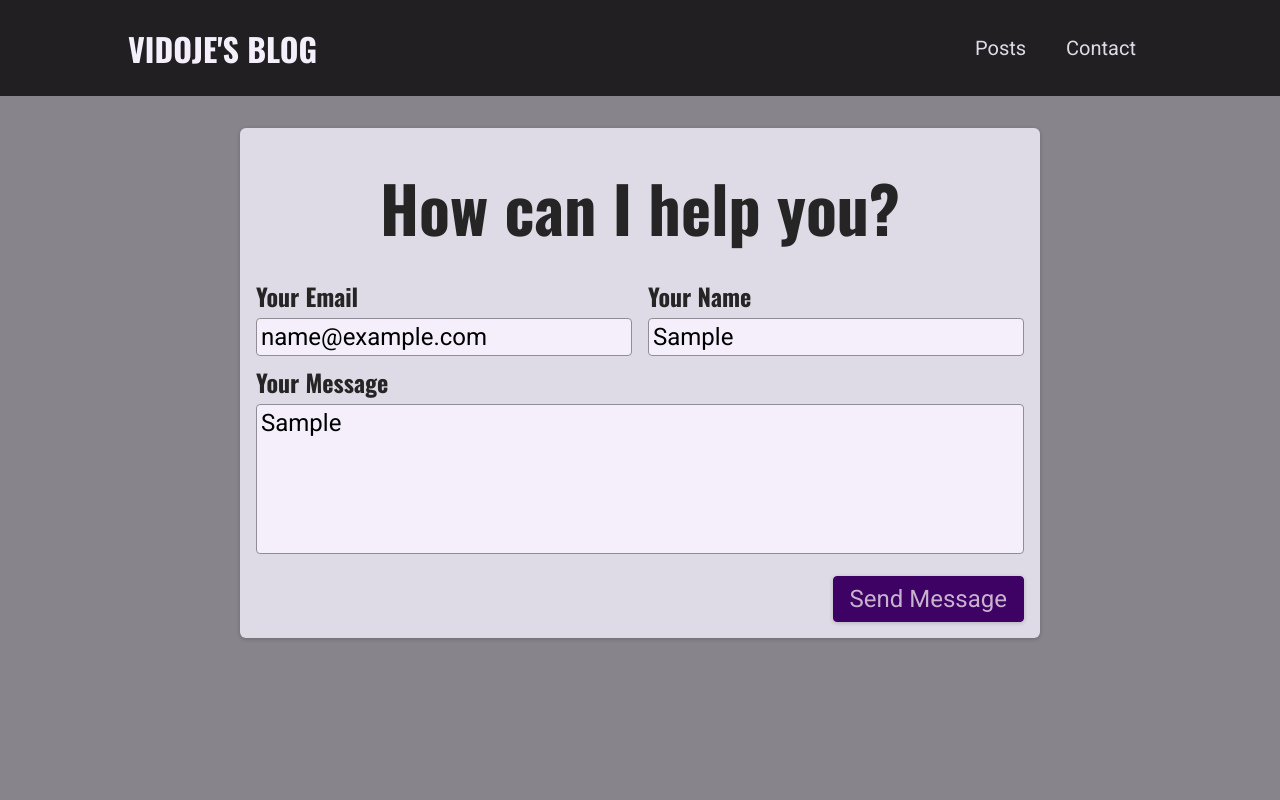
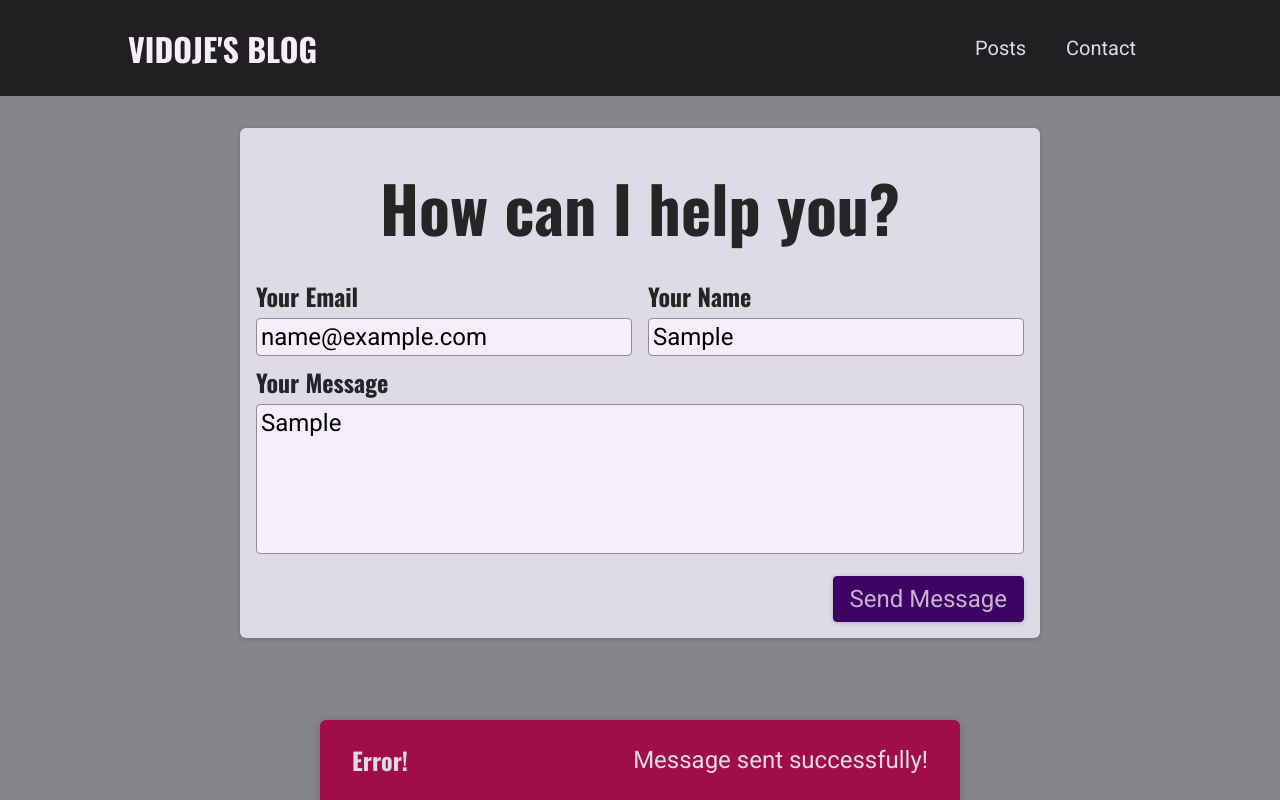
Before and after one commit to Vidoyeah/blog-nextjs, a Next.js app: page /contact in a window 1280 px wide. Both pictures are taken after typing "name@example.com", "Sample", "Sample" into the empty fields and a click on the button "Send Message". Built offline with nearby package versions, Linux system fonts and the light colour scheme; no server answers; the database is empty.

Commit message:
add ui feedback and reset the input

```diff
--- a/components/contact/contact-form.js
+++ b/components/contact/contact-form.js
@@ -1,23 +1,83 @@
+import Notification from '../ui/notification';
 import classes from './contact-form.module.css';
-import { useState } from 'react';
+import { useState, useEffect } from 'react';
+
+async function sendContactData(contactDetails) {
+  const response = await fetch('/api/contact', {
+    method: 'POST',
+    body: JSON.stringify(contactDetails),
+    headers: { 'Content-Type': 'application/json' },
+  });
+  const data = await response.json();
+
+  if (!response.ok) {
+    throw new Error(data.message || 'Something went wrong');
+  }
+}
 
 function ContactForm() {
   const [enteredEmail, setEnteredEmail] = useState('');
   const [enteredName, setEnteredName] = useState('');
   const [enteredMessage, setEnteredMessage] = useState('');
 
-  function sendMessageHandler(event) {
+  const [requestStatus, setRequestStatus] = useState();
+  const [requestError, setRequestError] = useState();
+
+  useEffect(() => {
+    if (requestStatus === 'success' || requestStatus === 'error') {
+      const timer = setInterval(() => {
+        setRequestStatus(null);
+        setRequestError(null);
+      }, 3000);
+      return () => clearTimeout(timer);
+    }
+  }, [requestStatus]);
+
+  async function sendMessageHandler(event) {
     event.preventDefault();
 
-    fetch('/api/contact', {
-      method: 'POST',
-      body: JSON.stringify({
+    setRequestStatus('pending');
+
+    try {
+      await sendContactData({
         email: enteredEmail,
         name: enteredName,
         message: enteredMessage,
-      }),
-      headers: { 'Content-Type': 'application/json' },
-    });
+      });
+      setRequestStatus('success');
+      setEnteredMessage('');
+      setEnteredEmail('');
+      setEnteredName('');
+    } catch (error) {
+      setRequestError(error.message);
+      setRequestStatus('error');
+    }
+  }
+
+  let notification;
+
+  if (requestStatus === 'success') {
+    notification = {
+      status: 'success',
+      title: 'Success!',
+      message: 'Message sent successfully!',
+    };
+  }
+
+  if (requestStatus === 'error') {
+    notification = {
+      status: 'error',
+      title: 'Error!',
+      message: 'Message sent successfully!',
+    };
+  }
+
+  if (requestStatus === 'pending') {
+    notification = {
+      status: 'pending',
+      title: 'Sending message',
+      message: requestError,
+    };
   }
 
   return (
@@ -63,6 +123,13 @@
           <button>Send Message</button>
         </div>
       </form>
+      {notification && (
+        <Notification
+          status={notification.status}
+          title={notification.title}
+          message={notification.message}
+        />
+      )}
     </section>
   );
 }
--- /dev/null
+++ b/components/ui/notification.js
@@ -0,0 +1,26 @@
+import classes from './notification.module.css';
+
+function Notification(props) {
+  const { title, message, status } = props;
+
+  let statusClasses = '';
+
+  if (status === 'success') {
+    statusClasses = classes.success;
+  }
+
+  if (status === 'error') {
+    statusClasses = classes.error;
+  }
+
+  const cssClasses = `${classes.notification} ${statusClasses}`;
+
+  return (
+    <div className={cssClasses}>
+      <h2>{title}</h2>
+      <p>{message}</p>
+    </div>
+  );
+}
+
+export default Notification;
--- /dev/null
+++ b/components/ui/notification.module.css
@@ -0,0 +1,43 @@
+.notification {
+  display: flex;
+  justify-content: space-between;
+  align-items: center;
+  color: var(--color-grey-100);
+  background-color: var(--color-grey-800);
+  padding: 0 var(--size-8);
+  box-shadow: 0 1px 8px rgba(0, 0, 0, 0.2);
+  position: fixed;
+  height: 5rem;
+  bottom: 0;
+  width: 100%;
+  left: 0;
+  border-top-right-radius: 0;
+  border-top-left-radius: 0;
+}
+
+.notification h2 {
+  font-size: var(--size-6);
+  margin: 0;
+}
+
+.notification p {
+  margin: 0;
+}
+
+.success {
+  background-color: var(--color-success-500);
+  color: var(--color-grey-800);
+}
+
+.error {
+  background-color: var(--color-error-500);
+}
+
+@media (min-width: 768px) {
+  .notification {
+    width: 40rem;
+    left: calc(50% - 20rem);
+    border-top-right-radius: 6px;
+    border-top-left-radius: 6px;
+  }
+}
```
